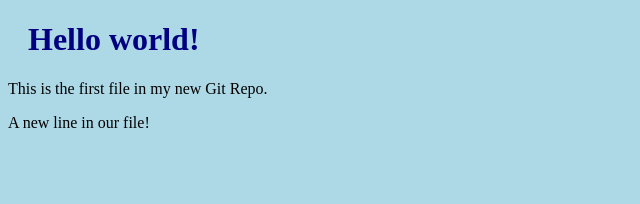
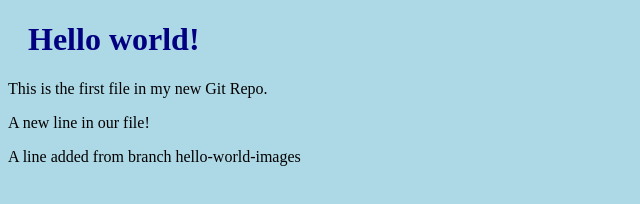
Before and after one commit to jrundht/jrundht.github.io, a plain HTML site: page index.html in a window 1280 px wide. Shown: the whole page, without its empty margins (0-640 px from the left). Drawn offline with Linux system fonts and the light colour scheme.

Commit message:
Added line to index.html

```diff
--- a/index.html
+++ b/index.html
@@ -9,6 +9,7 @@
 <h1>Hello world!</h1>
 <p>This is the first file in my new Git Repo.</p>
 <p>A new line in our file!</p>
+<p>A line added from branch hello-world-images</p>
 
 </body>
 </html>
```
